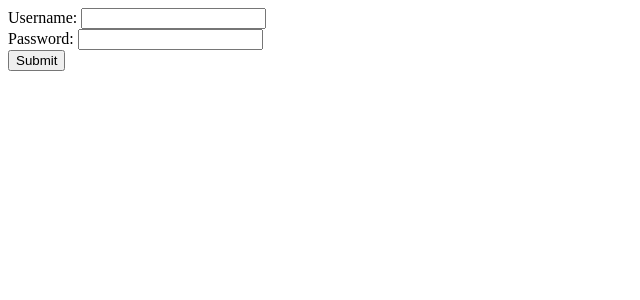
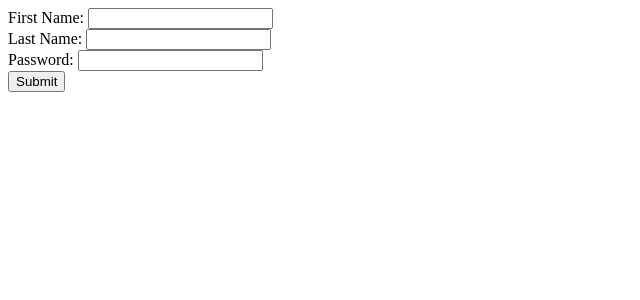
Before and after one commit to dlancioni/Training, a Flask app: page / in a window 1280 px wide. Shown: the top 300 px of the page, without its empty margins (0-640 px from the left). Run offline with Flask 2, Linux system fonts and the light colour scheme.

Commit message:
Studying validators

```diff
--- a/Study/02 - Flask/04 - Wtform/forms.py
+++ b/Study/02 - Flask/04 - Wtform/forms.py
@@ -3,8 +3,10 @@ from flask_wtf import FlaskForm
 from wtforms import StringField, SubmitField
 from wtforms.validators import DataRequired, InputRequired, ValidationError
 
-def length(min=-1, max=-1):
-    message = 'Must be between %d and %d characters long.' % (min, max)
+# this method is globa, you can use in any form
+# note you have to use as any other validator (see line 18)
+def length(min=-1, max=-1, message=""):
+    message = message % (min, max)
     def _length(form, field):
         l = field.data and len(field.data) or 0
         if l < min or max != -1 and l > max:
@@ -12,12 +14,14 @@ def length(min=-1, max=-1):
     return _length
 
 class Form1(FlaskForm):
-    username = StringField(label=('Username:'), validators=[InputRequired(message="campo obrigatorio")])
-    password = StringField(label=('Password:'), validators=[length(min=2, max=5)])
+    firstname = StringField(label=('First Name:'), validators=[InputRequired(message="First name is mandatory")])
+    lastname = StringField(label=('Last Name:'), validators=[])
+    password = StringField(label=('Password:'), validators=[length(min=2, max=5, message="Password must be %d and %d characteres long")])
+
     submit = SubmitField(label=('Submit'))
 
-    '''
-    def validate_username(self, field):
+    # this method is specifically used in field username field
+    # note that you dont need to call it anyware
+    def validate_lastname(self, field):
         if len(field.data) == 0:
-            raise ValidationError("Username é obrigatório")
-    '''
+            raise ValidationError("Last name is mandatory")
--- a/Study/02 - Flask/04 - Wtform/templates/form1.html
+++ b/Study/02 - Flask/04 - Wtform/templates/form1.html
@@ -5,10 +5,20 @@
         <div class="form-group col-md-6">
             {{ form.csrf_token() }}
 
-            {{ form.username.label }}
-            {{ form.username }}
-            {% if form.username.errors %}
-                {% for error in form.username.errors %}
+            {{ form.firstname.label }}
+            {{ form.firstname }}
+            {% if form.firstname.errors %}
+                {% for error in form.firstname.errors %}
+                    <span>{{ error }}</span>
+                {% endfor %}
+            {% endif %}
+
+            <br>
+
+            {{ form.lastname.label }}
+            {{ form.lastname }}
+            {% if form.lastname.errors %}
+                {% for error in form.lastname.errors %}
                     <span>{{ error }}</span>
                 {% endfor %}
             {% endif %}
```
Also changed, not shown: Study/02 - Flask/04 - Wtform/readme.txt.
